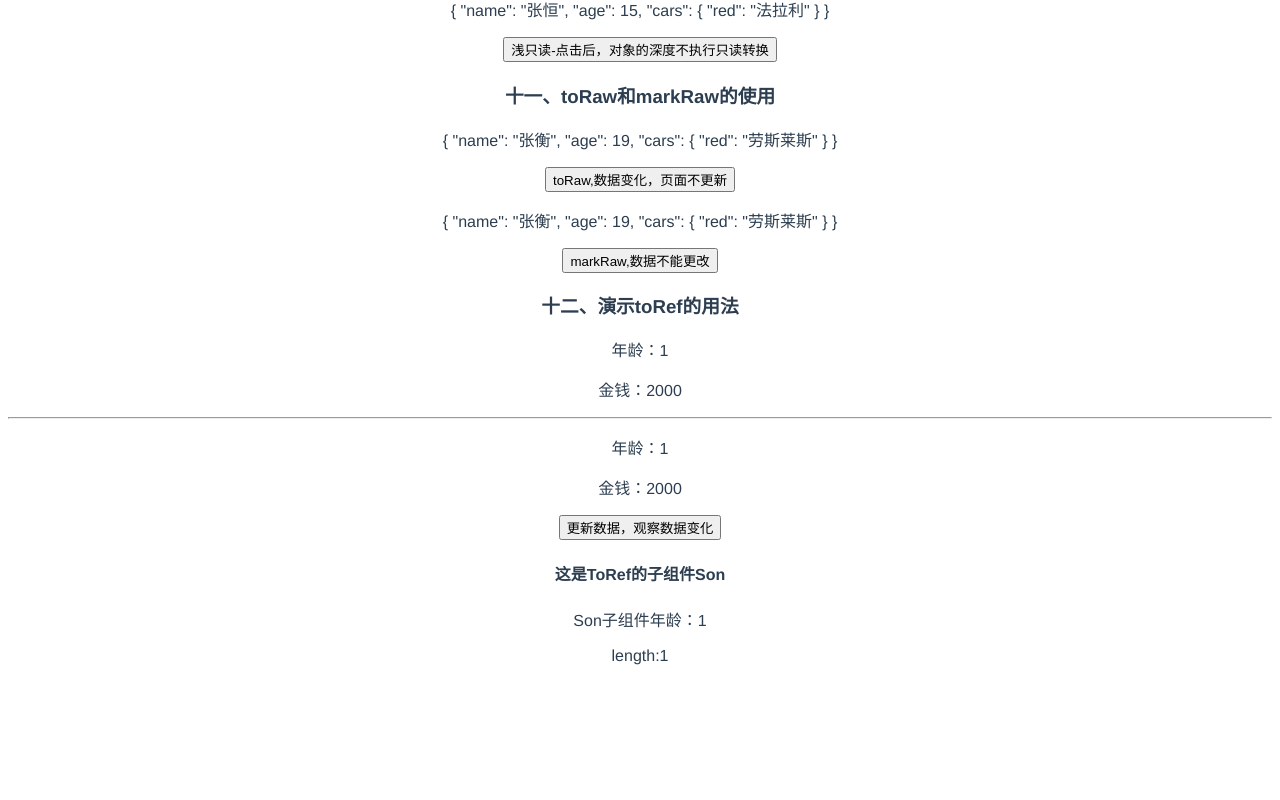
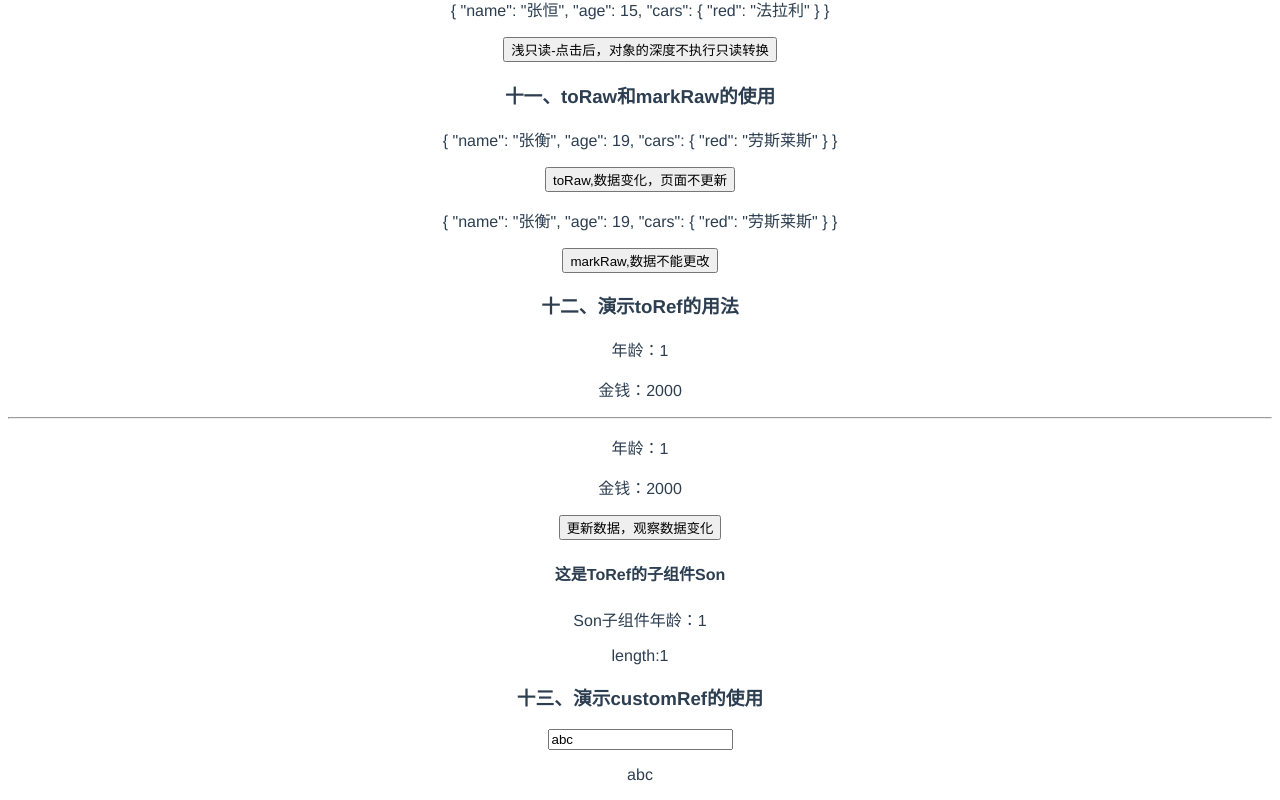
Before and after one commit to bcygsws/vue3_learn, a Vue app: page /#/ in a window 1280 px wide. Shown: the part 2102-2902 px from the top of the page. Before the commit the page ends 2783 px from the top, so only its background shows below. Built offline with nearby package versions, Linux system fonts and the light colour scheme.

Commit message:
:zap: customRef自定义一个ref,对这个对象的依赖项进行跟踪和界面更新，进行显式控制

```diff
--- /dev/null
+++ b/src/components/custom_ref/CustomRef.vue
@@ -0,0 +1,38 @@
+<template>
+  <h3>十三、演示customRef的使用</h3>
+  <input type="text" name="" id="" v-model="keywords" />
+  <p>{{ keywords }}</p>
+</template>
+<script lang="ts">
+/**
+ *
+ * @ customRef
+ *
+ * 作用：创建一个自定义Ref,并对其依赖项【跟踪】和【界面触发】进行显式控制
+ *
+ * 案例：在文本框中输入内容，界面中p标签内的内容，也会同步更新
+ * 使用customRef可以做一个防抖效果，对p标签中的数据跟踪input中的数据以及界面触发，做一个防抖处理
+ *
+ *
+ *
+ */
+// import { defineComponent, ref, customRef } from 'vue';
+import { defineComponent } from 'vue';
+import useBounceRef from "./useBounceRef.ts";
+// 自定义hook
+// 传入的值除了字符串类型，可能是number数字；使用泛型来约束
+// 抽离出去，封装成useBounceRef.ts
+
+export default defineComponent({
+  name: 'CustomRef',
+  setup() {
+    // 1.正常情况下的跟踪
+    // const keywords = ref('abc');
+    // 2.使用customRef显式控制
+    const keywords = useBounceRef<string>('abc', 1500);
+    return {
+      keywords
+    };
+  }
+});
+</script>
--- /dev/null
+++ b/src/components/custom_ref/useBounceRef.ts
@@ -0,0 +1,30 @@
+import { customRef } from 'vue';
+// 关于防抖的封装见文档：https://blog.csdn.net/weixin_41246825/article/details/115206682
+export default function useBounceRef<T>(value: T, delay = 200) {
+  // 定时器是number类型，在setTimeout第一个函数参数内部，清除定时器，timer=null;弱化它的类型约束，定义为any类型
+  let timer: any;
+  // 返回的是一个Ref类型
+  // 闭包，保证上一次点击时的timer值还存在，然后在if(timer)分支清除了这个定时器
+  return customRef((track, trigger) => {
+    return {
+      get() {
+        // 告诉vue跟踪数据
+        track();
+        return value;
+      },
+      set(newVal: T) {
+        if (timer) {
+          clearTimeout(timer);
+        }
+
+        timer = setTimeout(() => {
+          value = newVal;
+          // 触发界面更新
+          trigger();
+          // 清空定时器
+          timer = null;
+        }, delay);
+      }
+    };
+  });
+}
--- a/src/views/Home.vue
+++ b/src/views/Home.vue
@@ -18,6 +18,8 @@
   <ToAndMarkRaw></ToAndMarkRaw>
   <!-- toRef的使用，和ref的区别 -->
   <ToRef></ToRef>
+  <!-- customRef的使用 -->
+  <CustomRef></CustomRef>
 </template>
 
 <script lang="ts">
@@ -33,7 +35,8 @@ import ShallowReactive from '../components/shallow_reactive/ShallowReactive.vue'
 // 只读和浅只读
 import ReadOnlyProperty from '../components/readonly/ReadOnlyProperty.vue';
 import ToAndMarkRaw from '../components/raw/ToAndMarkRaw.vue';
-import ToRef from "../components//to_ref/ToRef.vue";
+import ToRef from '../components//to_ref/ToRef.vue';
+import CustomRef from '../components/custom_ref/CustomRef.vue';
 import { defineComponent } from 'vue';
 // 暴露出一个定义好的组件
 export default defineComponent({
@@ -49,7 +52,8 @@ export default defineComponent({
     ShallowReactive,
     ReadOnlyProperty,
     ToAndMarkRaw,
-    ToRef
+    ToRef,
+    CustomRef
   },
   // setup相当于一个回调函数，里面返回的任何对象，对象的属性和方法，在模板中可以直接使用
   setup() {
```
